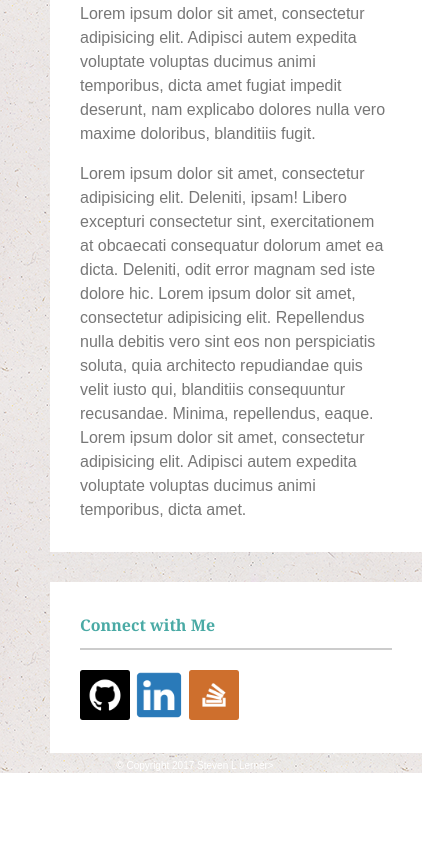
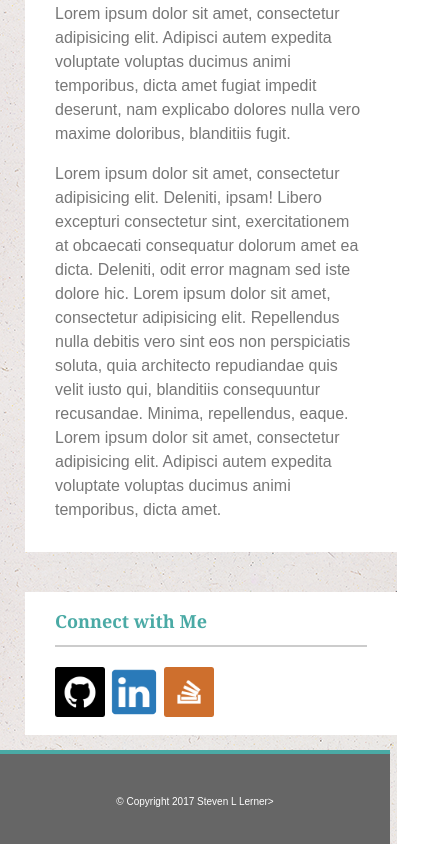
Before and after one commit to stevenllerner/Responsive-Portfolio, a plain HTML site: page index.html in a window 390 px wide. Shown: the part 1033-1877 px from the top of the page, 422 px wide, since content can reach past the window. Before the commit the page ends 1806 px from the top, so only its background shows below. Drawn offline with Linux system fonts and the light colour scheme.

Commit message:
Responsive edits completed

```diff
--- a/assets/css/style.css
+++ b/assets/css/style.css
@@ -54,12 +54,16 @@ h1 {
 	margin: 0px 20px 20px 0px;
 }
 
+.container {
+	width: 100%
+}
+
 article {
 	float: left;
 	background-color: #ffffff;
-	margin-left: 100px;
+	margin: 40px 0px 40px 100px;
 	padding: 30px;
-	width: 55%
+	width: 55%;
 }
 
 h2 {
@@ -90,10 +94,10 @@ h3 {
 
 nav {
 	background-color: #ffffff;
-	margin: 0px 60px;
+	margin: 40px 100px 40px 40px;
 	padding: 30px;
 	width: 250px;
-	float: left;
+	float: right;
 }
 
 #buttonG {
@@ -115,12 +119,13 @@ nav {
 }
 
 footer {
+	width: 100%;
 	background-color: #666666;
 	height: 90px;
-	margin-top: 100%;
 	border-top: solid;
 	border-width: 4px;
 	border-color: #4aaaa5;
+	float: left;
 }
 
 #copyR {
@@ -261,7 +266,7 @@ footer {
 	margin: 10px 0px 0px 0px;
 }
 
-@media screen and (max-width: 1320px) and (min-width: 1100px){
+@media screen and (max-width: 1375px) {
 	article {
 		width: 50%;
 	}
@@ -269,43 +274,54 @@ footer {
 		width: 195px;
 	}
 }
-/*The below adjustment will work way below 980px*/
-@media screen and (max-width: 1100px) {
+
+@media screen and (max-width: 1150px) {
 	article {
-		width: 45%;
+		width: 44%;
 	}
 	nav {
-		width: 195px;
+		width: 180px;
+		padding: 25px;
 	}
+	h3 {
+		font-size: 20px;
+		padding: 5px 0px 15px 0px;
+	}
+
 }
 
-@media screen and (max-width: 980px) {
+@media screen and (max-width: 960px) {
 	article {
-		width: 35%;
+		width: 40%;
+		margin-left: 80px;
 	}
 	h3 {
-		font-size: 16px;
+		font-size: 18px;
 		padding: 5px 0px 15px 0px;
 	}
 	nav {
-		width: 130px;
+		width: 150px;
+		padding: 15px;
+		margin-right:80px;
+	}
+	h1 {
+		margin-left: 80px;
+	}
+	#header {
+		padding-right: 80px;
 	}
 }
-
-
-
-
-
-
 
 @media screen and (max-width: 768px) {
 	article {
 		width: 80%;
-		margin-left: 50px;
+		margin-left: 40px;
 	}
 	nav {
 		width: 80%;
-		margin: 30px 0px 5px 50px;
+		margin: 10px 0px 10px 40px;
+		float: left;
+		padding: 15px 30px 15px 30px;
 	}
 
 	#buttonG {
@@ -360,5 +376,20 @@ footer {
 	}
 	article {
 		margin-top: 40px;
+		margin-left: 25px;
 	}
+	nav {
+		width: 80%;
+		margin: 0px 0px 15px 25px;
+	}
+
+
+
+
+
+
+
+
+
+
 }
--- a/index.html
+++ b/index.html
@@ -17,7 +17,7 @@
 	</div>
 
 
-	<div>
+	<div class="container">
 
 		<article>
 			<h2>About Me</h2>
@@ -40,10 +40,12 @@
 			<a href="https://stackoverflow.com/users/8312944/steve-lerner?tab=profile"><img id="buttonS"; src="assets/images/overflow.png" alt="Stack Overflow";></a>
 		</nav>
 	</div>
+
 <br>
-	<footer>
-		<p id="copyR">&copy Copyright 2017 Steven L Lerner></p>
-	</footer>
-
+	<div class="container">
+		<footer>
+			<p id="copyR">&copy Copyright 2017 Steven L Lerner></p>
+		</footer>
+	</div>
 </body>
 </html>
```
Also changed, not shown: portfolio.html (+4 -4 lines).
